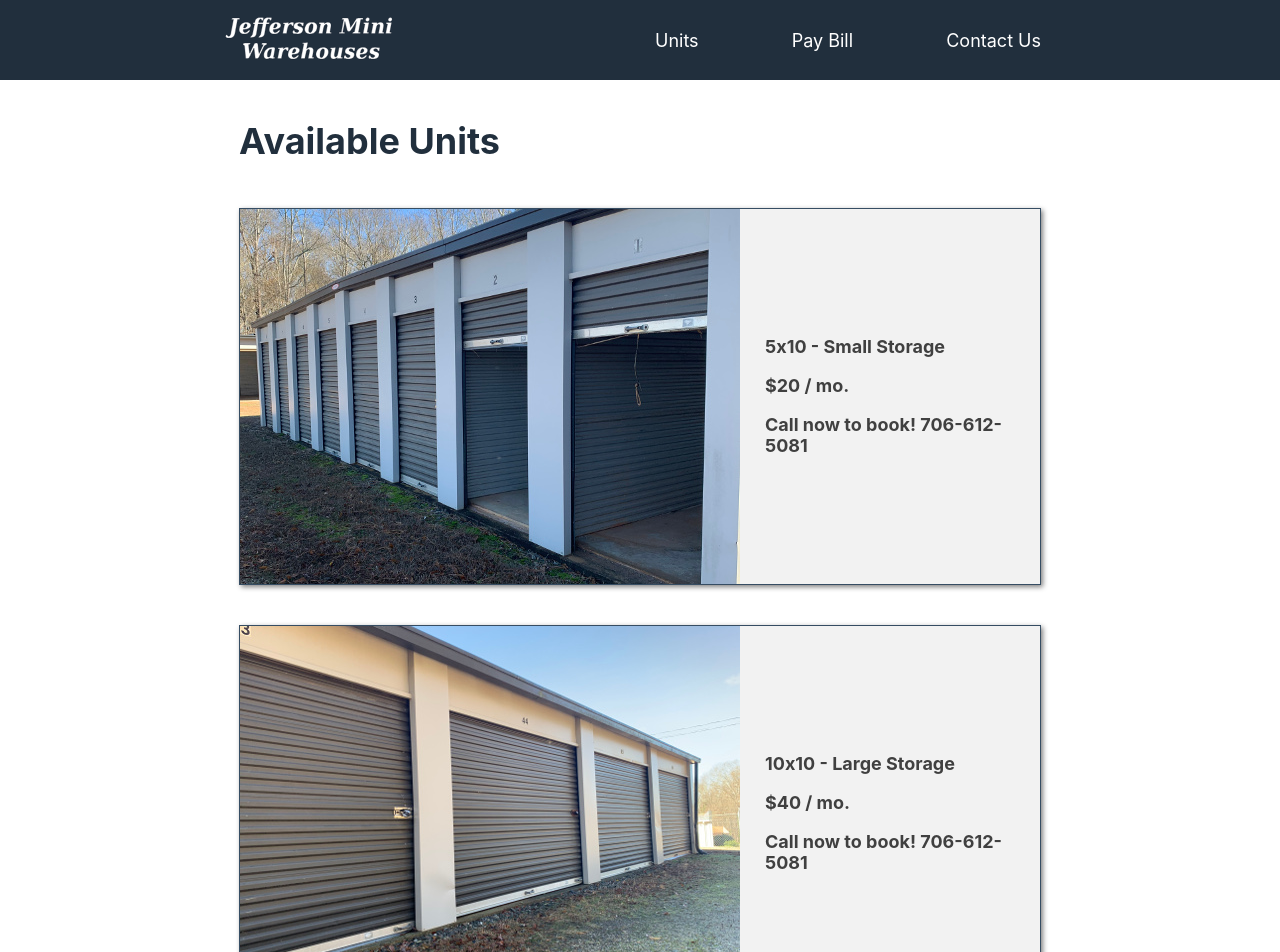
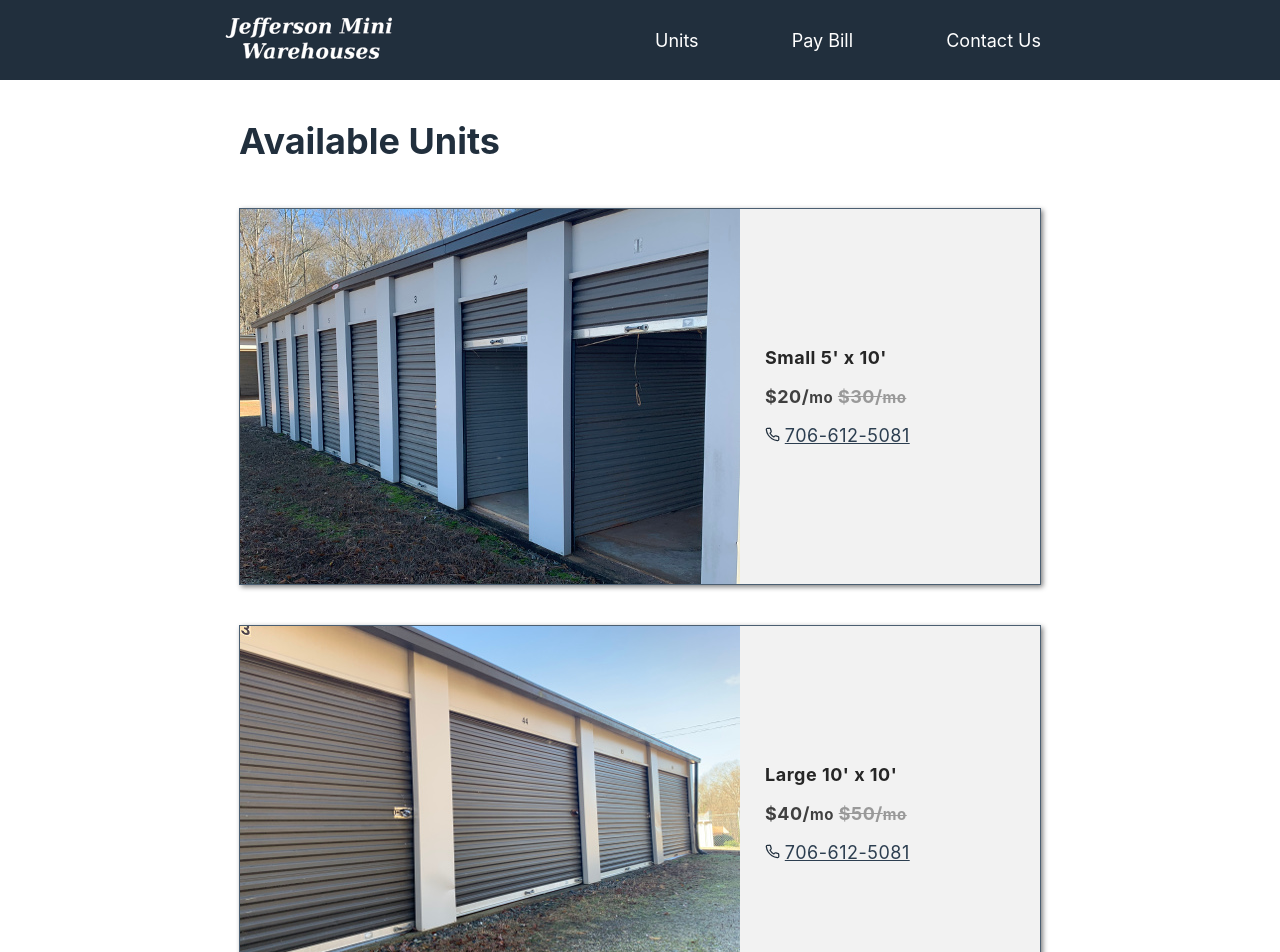
Before and after one commit to jmbuchanan/storage-ui, a React (Create React App) app: page /units in a window 1280 px wide. Shown: the top 952 px of the page. Built offline with nearby package versions, Linux system fonts and the light colour scheme.

Commit message:
styling for units features

```diff
--- a/src/style.css
+++ b/src/style.css
@@ -218,7 +218,7 @@ Units
   background-color:#f2f2f2;
   border-style: solid;
   border-width: 1px;
-  border-color:  #364D63;
+  border-color:  rgb(75, 95, 114);
   box-shadow: 2px 2px 5px grey;
   display: flex;
   align-items: center;
@@ -236,6 +236,26 @@ Units
 }
 
 .unit-features-div {
+  letter-spacing: .5px;
+}
+
+.unit-title {
+  color: #262626;
+}
+
+.per-month {
+  font-size: smaller;
+}
+
+.strike-through-price {
+  text-decoration: line-through;
+  color: #999999;
+}
+
+.phone {
+  text-decoration: underline;
+  font-weight: normal;
+  color: ##666699;
 }
 
 
@@ -278,6 +298,17 @@ tr:nth-child(even) {
   background-color: #f2f2f2;
 }
 
+@media only screen and (max-width: 1100px) {
+
+  .unit-div {
+    flex-direction: column;
+    width: 500px;
+  }
+
+  .unit-picture-div {
+    margin: 0px;
+  }
+}
 
 @media only screen and (max-width: 900px) {
 
@@ -332,9 +363,6 @@ tr:nth-child(even) {
     color: white;
   }
 
-  .unit-div {
-    width: 100%;
-  }
 
 
 }
@@ -379,7 +407,6 @@ tr:nth-child(even) {
   }
 
   .unit-div {
-    flex-direction: column;
     width: 345px;
     height: 400px;
   }
--- a/src/units/Units.js
+++ b/src/units/Units.js
@@ -1,4 +1,5 @@
 import React from 'react';
+import { Phone } from 'react-feather';
 
 import storageSmallDesktop from '../img/storage-small-desktop.jpg';
 import storageLargeDesktop from '../img/storage-large-desktop.jpg';
@@ -18,9 +19,9 @@ function Units() {
               <img src={ storageSmallMobile } alt="Small Storage units are five by ten feet and rent for $20 a month."/>
             </div>
             <div className="unit-features-div">
-              <p>5x10 - Small Storage</p>
-              <p>$20 / mo.</p>
-              <p>Call now to book! 706-612-5081</p>
+              <p className="unit-title">Small 5' x 10'</p>
+              <p>$20/<span className="per-month">mo</span>  <span className='strike-through-price'>$30/<span className="per-month">mo</span></span></p>
+              <p><Phone size='15' color='#212F3D'/> <a className="phone" href="tel://+17069141601">706-612-5081</a></p>
             </div>
           </div>
           <div className="unit-div">
@@ -31,9 +32,9 @@ function Units() {
               <img src={ storageLargeMobile } alt="Large Storage units are ten by ten feet and rent for $40 a month."/>
             </div>
             <div className="unit-features-div">
-              <p>10x10 - Large Storage</p>
-              <p>$40 / mo.</p>
-              <p>Call now to book! 706-612-5081</p>
+              <p className="unit-title">Large 10' x 10'</p>
+              <p>$40/<span className="per-month">mo</span>  <span className='strike-through-price'>$50/<span className="per-month">mo</span></span></p>
+              <p><Phone size='15' color='#212F3D'/> <a className="phone" href="tel://+17069141601">706-612-5081</a></p>
             </div>
           </div>
         </div>
```
